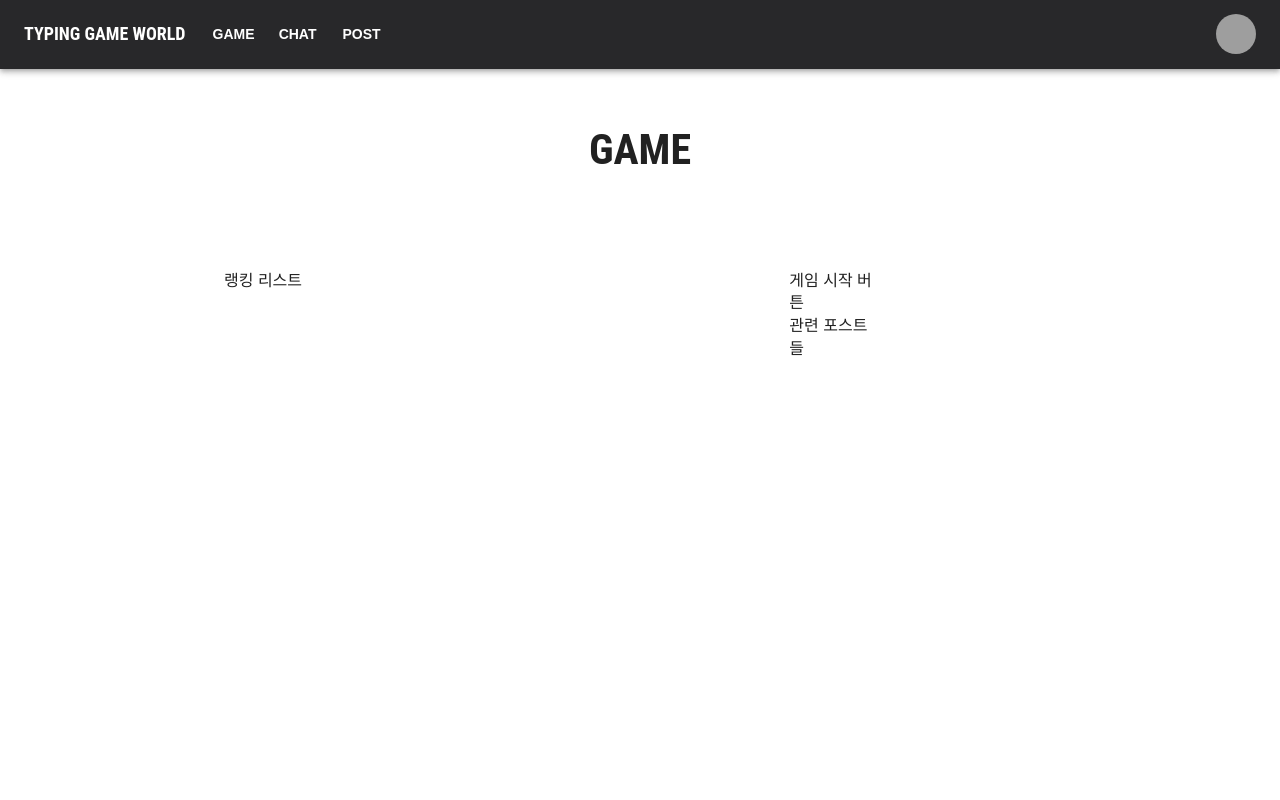
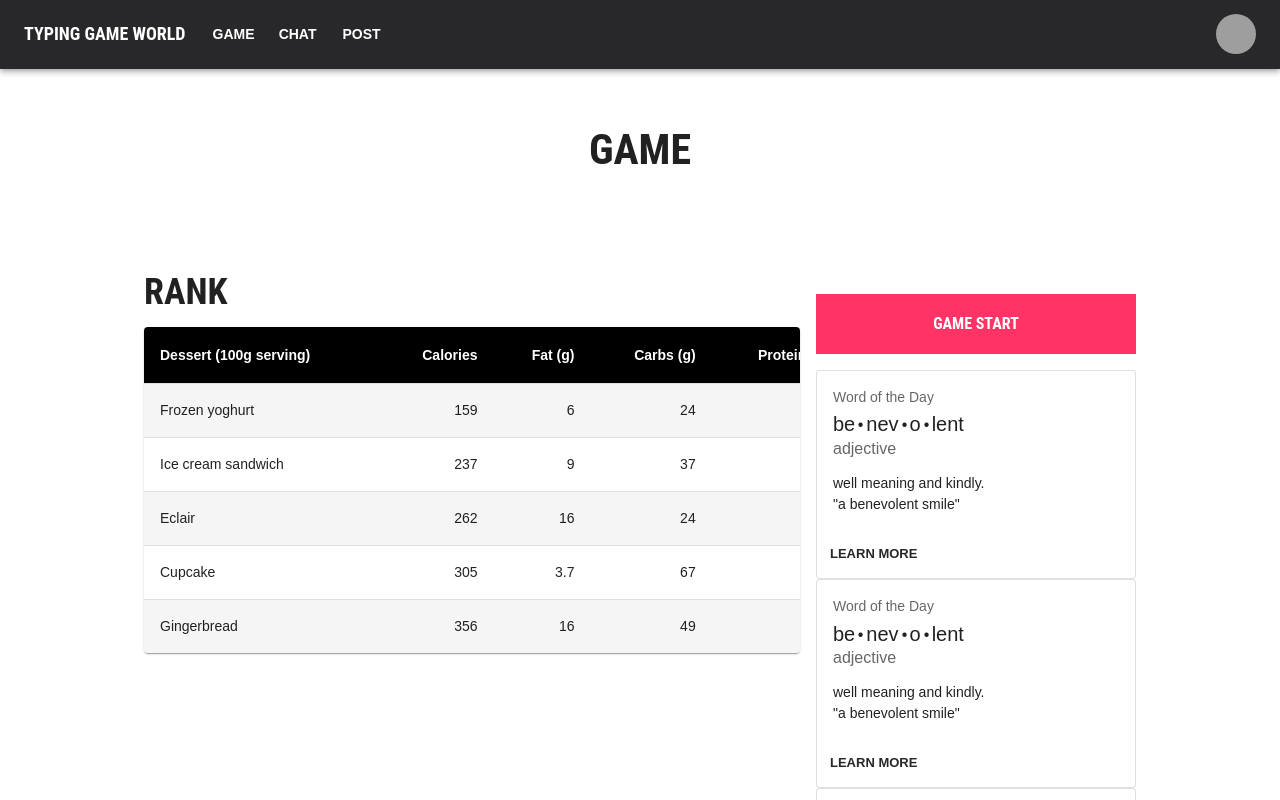
Before and after one commit to zlxlwnfl/TypingGameWorld_Frontend, a React (Create React App) app: page /games in a window 1280 px wide. Shown: the top 800 px of the page. Built offline with nearby package versions, Linux system fonts and the light colour scheme; grey boxes are pictures that could not be loaded.

Commit message:
#5 기본적인 샘플 컴포넌트들 추가

```diff
--- a/src/views/GamePage/GamePage.tsx
+++ b/src/views/GamePage/GamePage.tsx
@@ -4,6 +4,9 @@ import Box from '@mui/material/Box';
 import Grid from '@mui/material/Grid';
 import Typography from '../../components/Typography/Typography';
 import Header from '../../components/Header/Header';
+import CustomizedTables from '../../components/Table/CustomizedTables';
+import CustomButton from '../../components/Button/CustomButton';
+import OutlinedCard from '../../components/Card/OutlinedCard'
 
 const GamePage = () => {
     return (
@@ -15,17 +18,31 @@ const GamePage = () => {
                         Game
                     </Typography>
                 </Box>
-                <Box sx={{ ml: 20, mr: 20 }}>
+                <Box sx={{ ml: 10, mr: 10 }}>
                     <Grid container spacing={2}>
                         <Grid item xs={8}>
-                            랭킹 리스트
+                            <Typography variant="h4" gutterBottom marked="left" align="left">
+                                RANK
+                            </Typography>
+                            <CustomizedTables />
                         </Grid>
-                        <Grid item xs={4}>
-                            <Grid item xs={4}>
-                                게임 시작 버튼
+                        <Grid item xs>
+                            <Grid item xs>
+                            <CustomButton
+                                sx={{ mt: 3, mb: 2 }}
+                                type="submit"
+                                variant="contained"
+                                size="large"
+                                color="secondary"
+                                fullWidth
+                            >
+                                Game Start
+                            </CustomButton>
                             </Grid>
-                            <Grid item xs={4}>
-                                관련 포스트들
+                            <Grid item xs>
+                                <OutlinedCard />
+                                <OutlinedCard />
+                                <OutlinedCard />
                             </Grid>
                         </Grid>
                     </Grid>
```
